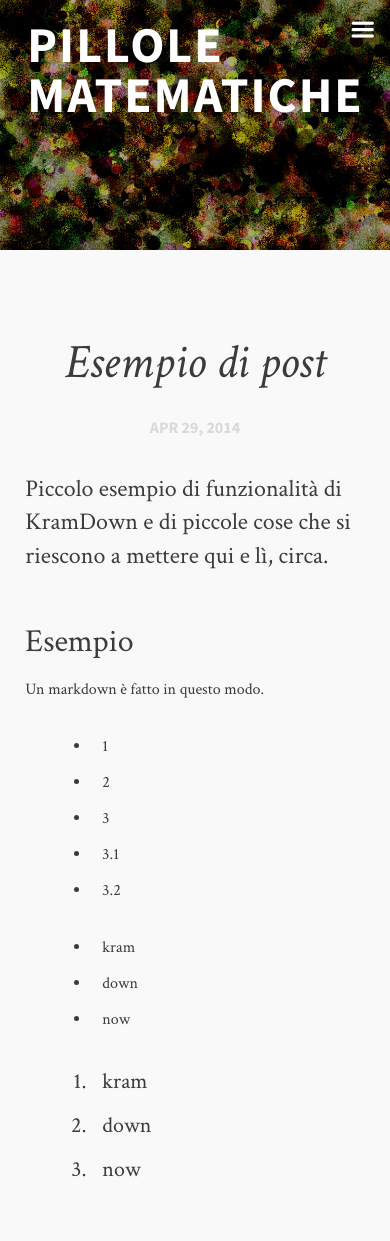
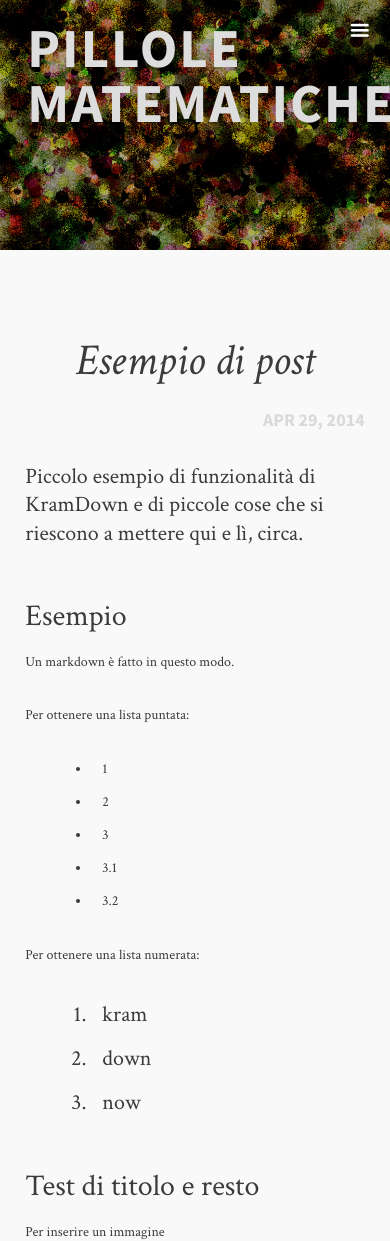
Before and after one commit to CharlieTrip/ComScie, a Jekyll site: the page built from _posts/2014-04-29-Teoremi-importanti.md, in a window 390 px wide. Shown: the top 1241 px of the page. Built offline with Jekyll 4.4.1, drawn with Linux system fonts in a browser that asks for light colours; some of the changed text lies outside the part shown.

Commit message:
Draft
Little Draft of post with images

```diff
--- a/_posts/2014-04-29-Teoremi-importanti.md
+++ b/_posts/2014-04-29-Teoremi-importanti.md
@@ -12,17 +12,15 @@ Esempio
 
 Un markdown è fatto in questo modo.
 
+Per ottenere una lista puntata:
 
- + 1
++ 1
 + 2
 + 3
 + 3.1
 + 3.2
 
-
- * kram
-+ down
-- now
+Per ottenere una lista numerata:
 
 1. kram
 2. down
@@ -30,10 +28,16 @@ Un markdown è fatto in questo modo.
 
 Test di titolo e resto
 -----
-Come si può vedere qui succede qualcosa
+Per inserire un immagine
 
 ![Drawing A](http://spikedmath.com/comics/542-science-vs-math.png)
-=
+
+altrimenti
+
+<figure>
+	<img src="http://spikedmath.com/comics/542-science-vs-math.png)">
+	<figcaption>Vignetta satirica sulle differenze tra scienza e matematica</figcaption>
+</figure>
 
 
 
--- a/assets/css/i.css
+++ b/assets/css/i.css
@@ -124,41 +124,41 @@ body {
 /* Meat
    ========================================================================== */
 p {
-  font-size: 22px;
-  line-height: 33px;
+  font-size: 20px;
+  line-height: 30px;
 }
 
 .intro {
-  font-size: 32px;
-  line-height: 1.4em;
+  font-size: 28px;
+  line-height: 1.3em;
 }
 
 .post ul li {
-  font-size: 22px;
-  line-height: 33px;
-  margin-bottom: 11px;
+  font-size: 20px;
+  line-height: 30px;
+  margin-bottom: 10px;
 }
 
 /* Headings
    ========================================================================== */
 h1, .h1 {
-  font-size: 64px;
+  font-size: 60px;
 }
 
 h2, .h2 {
-  font-size: 48px;
+  font-size: 44px;
 }
 
 h3, .h3 {
-  font-size: 32px;
+  font-size: 30px;
 }
 
 h4, .h4 {
-  font-size: 24px;
+  font-size: 21px;
 }
 
 h5, .h5 {
-  font-size: 16px;
+  font-size: 15px;
 }
 
 h6, .h6 {
@@ -170,7 +170,7 @@ h6, .h6 {
 }
 
 blockquote, blockquote p {
-  font-size: 48px;
+  /*font-size: 48px;*/
 }
 
 .archive input {
@@ -179,35 +179,35 @@ blockquote, blockquote p {
 
 @media only screen and (max-width: 480px) {
   p {
-    font-size: 16px;
-    line-height: 24px;
+    font-size: 14px;
+    line-height: 20px;
   }
 
   .intro {
-    font-size: 24px;
-    line-height: 1.4em;
+    font-size: 22px;
+    line-height: 1.3em;
   }
 
   .post ul li {
-    font-size: 16px;
-    line-height: 24px;
-    margin-bottom: 12px;
+    font-size: 14px;
+    line-height: 22px;
+    margin-bottom: 11px;
   }
 
   h1, .h1 {
-    font-size: 48px;
+    font-size: 44px;
   }
 
   h2, .h2 {
-    font-size: 32px;
+    font-size: 30px;
   }
 
   h3, .h3 {
-    font-size: 24px;
+    font-size: 22px;
   }
 
   h4, .h4 {
-    font-size: 16px;
+    font-size: 15px;
   }
 
   h5, .h5 {
@@ -223,7 +223,7 @@ blockquote, blockquote p {
   }
 
   blockquote, blockquote p {
-    font-size: 24px;
+    /*font-size: 24px;*/
   }
 
   .archive input {
@@ -280,7 +280,7 @@ strong {
 }
 
 small {
-  font-size: 16px;
+  font-size: 14px;
 }
 
 .hilite {
@@ -295,9 +295,9 @@ small {
 blockquote, blockquote p {
   font-style: italic;
   line-height: 1.3em;
-  text-align: center;
+  text-align: right;
   color: #3c3c3c;
-  margin-bottom: 33px;
+  /*margin-bottom: 33px;*/
 }
 
 /*   Code Formatting    */
@@ -366,7 +366,7 @@ input {
 /* Variables and Building Blocks */
 .icons {
   font-family: "Icons";
-  font-size: 14px;
+  font-size: 12px;
   line-height: 20px;
 }
 
@@ -389,7 +389,7 @@ input {
   max-width: 960px;
   display: inline;
   float: left;
-  width: 97%;
+  width: 95%;
   margin: 0 1.5%;
   float: none;
   margin: 0 auto;
@@ -409,9 +409,9 @@ input {
 .post {
   display: inline;
   float: left;
-  width: 77%;
+  width: 85%;
   margin: 0 1.5%;
-  max-width: 680px;
+  max-width: 1000px;
   display: block;
   margin: 0 auto;
   float: none;
@@ -472,7 +472,7 @@ header.site-header hgroup {
 }
 header.site-header hgroup h1 {
   font-weight: 700;
-  font-size: 18px;
+  font-size: 20px;
   line-height: 100%;
   color: #24536b;
   letter-spacing: 2px;
@@ -480,11 +480,11 @@ header.site-header hgroup h1 {
 }
 
 header.site-header hgroup h1.title {
-  font-size: 50px;
+  font-size: 55px;
 }
 
 header.site-header hgroup a {
-  color: #fff;
+  color: #ddd;
   -moz-transition: all 0.2s ease;
   -o-transition: all 0.2s ease;
   -webkit-transition: all 0.2s ease;
@@ -492,7 +492,7 @@ header.site-header hgroup a {
   transition: all 0.2s ease;
 }
 header.site-header hgroup a:hover {
-  text-shadow: 0 0 3px rgba(255, 255, 255, 0.6);
+  text-shadow: 0 0 5px rgba(255, 255, 255, 0.8);
   -moz-transition: all 0.2s ease;
   -o-transition: all 0.2s ease;
   -webkit-transition: all 0.2s ease;
@@ -516,7 +516,7 @@ header.site-header nav {
   zoom: 1;
 }
 header.site-header nav ul li {
-  font-size: 16px;
+  font-size: 18px;
   text-transform: uppercase;
   display: inline;
   font-weight: bold;
@@ -525,7 +525,7 @@ header.site-header nav ul li {
   margin-left: 20px;
 }
 header.site-header nav ul li a {
-  color: white;
+  color: #ddd;
   -moz-transition: all 0.2s ease;
   -o-transition: all 0.2s ease;
   -webkit-transition: all 0.2s ease;
@@ -533,7 +533,7 @@ header.site-header nav ul li a {
   transition: all 0.2s ease;
 }
 header.site-header nav ul li a:hover {
-  text-shadow: 0 0 3px rgba(255, 255, 255, 0.6);
+  text-shadow: 0 0 5px rgba(255, 255, 255, 0.8);
   -moz-transition: all 0.2s ease;
   -o-transition: all 0.2s ease;
   -webkit-transition: all 0.2s ease;
@@ -590,11 +590,12 @@ header.site-header nav ul li a:hover {
 }
 .article header hgroup .date {
   font-family: "Source Sans Pro", "Open Sans", "Helvetica Neue", "Arial", sans-serif;
-  font-size: 16px;
+  font-size: 18px;
   font-weight: bold;
   color: #d9d9d9;
   text-transform: uppercase;
   margin-top: 22px;
+  text-align: right;
 }
 .article header .intro {
   text-align: left;
@@ -616,7 +617,7 @@ header.site-header nav ul li a:hover {
   float: left;
   width: 100%;
   margin: 0 1.5%;
-  max-width: 800px;
+  max-width: 1000px;
   display: block;
   margin: 0 auto;
   float: none;
@@ -627,9 +628,9 @@ header.site-header nav ul li a:hover {
   list-style: none;
   display: inline;
   float: left;
-  width: 67%;
+  width: 100%;
   margin: 0 1.5%;
-  margin-left: 21.5%;
+  /*margin-left: 21.5%;*/
   display: block;
   float: none;
 }
@@ -643,6 +644,19 @@ header.site-header nav ul li a:hover {
   margin-bottom: 66px;
   position: relative;
 }
+
+/*
+.archive-wrap .post-list li:hover {
+  background-color: rgba(215,215,215,0.2);
+  box-shadow:0 0 30px 30px rgba(215,215,215,0.2);
+  -moz-transition: all 0.5s ease;
+  -o-transition: all 0.5s ease;
+  -webkit-transition: all 0.5s ease;
+  -ms-transition: all 0.5s ease;
+  transition: all 0.5s ease;
+}
+*/
+
 .archive-wrap .post-list li a {
   position: relative;
 }
@@ -653,44 +667,13 @@ header.site-header nav ul li a:hover {
   -ms-transition: all 1s ease-in-out;
   transition: all 1s ease-in-out;
 }
-.archive-wrap .post-list li a:hover:before {
-  content: '...';
-  color: #d9d9d9;
-  font-family: "Source Sans Pro", "Open Sans", "Helvetica Neue", "Arial", sans-serif;
-  position: absolute;
-  margin-left: -70px;
+
+.archive-wrap .post-list li h1 {
   font-size: 40px;
-  left: 0;
-  top: -20px;
-  text-align: center;
-  -moz-transition: all 1s ease-in-out;
-  -o-transition: all 1s ease-in-out;
-  -webkit-transition: all 1s ease-in-out;
-  -ms-transition: all 1s ease-in-out;
-  transition: all 1s ease-in-out;
-}
-.archive-wrap .post-list li a:before {
-  content: '“';
-  color: #d9d9d9;
-  position: absolute;
-  margin-left: -70px;
-  font-size: 60px;
-  z-index: 10;
-  top: -6px;
-  left: 0;
-  text-align: center;
-  -moz-transition: all 1s ease-in-out;
-  -o-transition: all 1s ease-in-out;
-  -webkit-transition: all 1s ease-in-out;
-  -ms-transition: all 1s ease-in-out;
-  transition: all 1s ease-in-out;
-}
-.archive-wrap .post-list li h1 {
-  font-size: 32px;
-  font-style: italic;
+  font-weight: bold;
 }
 .archive-wrap .post-list .summary {
-  font-size: 18px;
+  font-size: 22px;
   line-height: 1.45em;
 }
 .archive-wrap .post-list .date {
@@ -703,7 +686,7 @@ header.site-header nav ul li a:hover {
   font-weight: bold;
   font-family: "Source Sans Pro", "Open Sans", "Helvetica Neue", "Arial", sans-serif;
   font-style: normal;
-  color: #d9d9d9;
+  color: #c9c9c9;
   text-transform: uppercase;
   vertical-align: middle;
 }
@@ -717,7 +700,7 @@ header.site-header nav ul li a:hover {
   z-index: 5;
 }
 .post .deets .date {
-  font-size: 16px;
+  font-size: 18px;
   position: relative;
   top: 10px;
   left: 6px;
@@ -739,7 +722,7 @@ header.site-header nav ul li a:hover {
   margin-bottom: 16.5px;
 }
 .post figure figcaption {
-  font-size: 16px;
+  font-size: 17px;
   font-family: "Source Sans Pro", "Open Sans", "Helvetica Neue", "Arial", sans-serif;
   font-weight: bold;
   text-transform: uppercase;
@@ -790,7 +773,8 @@ header.site-header nav ul li a:hover {
 .post ol li:last-child {
   margin-bottom: 0;
 }
-.post .share {
+/*
+  .post .share {
   text-align: center;
   display: block;
   margin: 0 auto;
@@ -816,6 +800,7 @@ header.site-header nav ul li a:hover {
   -ms-transition: all 0.2s ease;
   transition: all 0.2s ease;
 }
+*/
 
 /* Footer Stuff */
 .push {
@@ -826,7 +811,7 @@ footer {
   width: 100%;
   background: #3b3b3b;
   height: 320px;
-  font-size: 22px;
+  font-size: 24px;
   color: #f9f9f9;
   position: relative;
 }
@@ -852,7 +837,7 @@ footer section {
   zoom: 1;
 }
 footer small {
-  font-size: 12px;
+  font-size: 14px;
   text-align: center;
   display: block;
   width: 100%;
@@ -874,7 +859,7 @@ footer .list-title {
 footer .prev-posts {
   display: inline;
   float: left;
-  width: 57.0%;
+  width: 60.0%;
   margin: 0 1.5%;
   max-width: 600px;
   min-height: 250px;
@@ -950,15 +935,15 @@ footer .social ul li:last-child {
    ========================================================================== */
 @media only screen and (max-width: 800px) {
   h1 {
-    font-size: 48px;
+    font-size: 44px;
   }
 
   blockquote, blockquote p {
-    font-size: 32px;
+    font-size: 29px;
   }
 
   footer {
-    font-size: 16px;
+    font-size: 15px;
   }
   footer .prev-posts li span.date {
     font-size: 12px;
@@ -1027,11 +1012,11 @@ footer .social ul li:last-child {
     color: white;
   }
   header.site-header a.menu .icons {
-    font-size: 32px;
+    font-size: 26px;
   }
 
   header.site-header a.menu img {
-    width: 24px;
+    width: 19px;
     height: auto;
   }
 
@@ -1057,7 +1042,7 @@ footer .social ul li:last-child {
     display: block;
     margin-left: 0;
     top: 0px;
-    font-size: 16px;
+    font-size: 14px;
   }
 
   header.site-header nav ul li a {
@@ -1109,7 +1094,7 @@ footer .social ul li:last-child {
   }
 
   footer {
-    font-size: 16px;
+    font-size: 14px;
   }
 
   small {
```
Also changed, not shown: _posts/2014-04-29-CryptoMath.md (added, +206 -0 lines), images/phishing.png (added), images/visitorscam.jpg (added).
